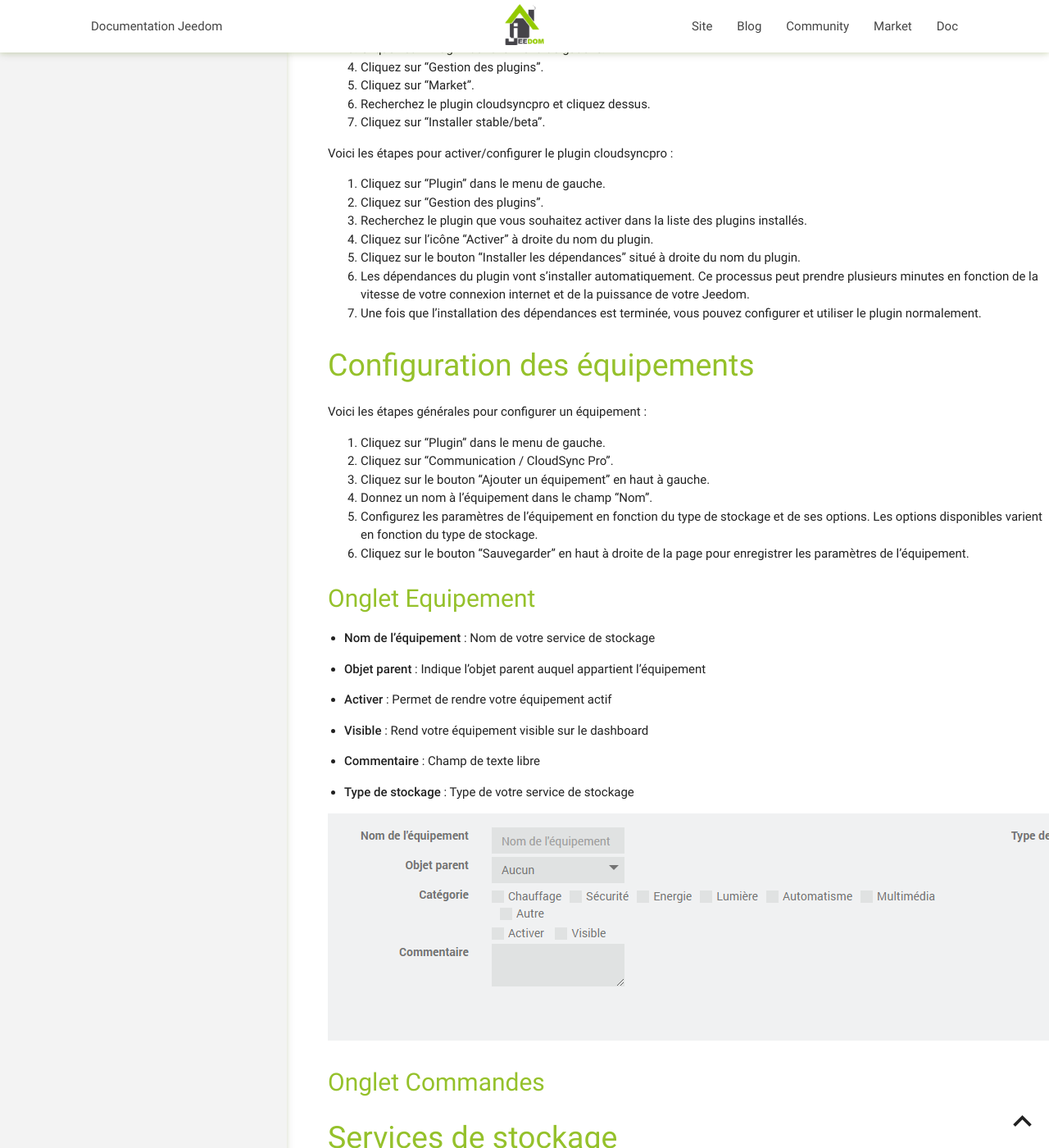
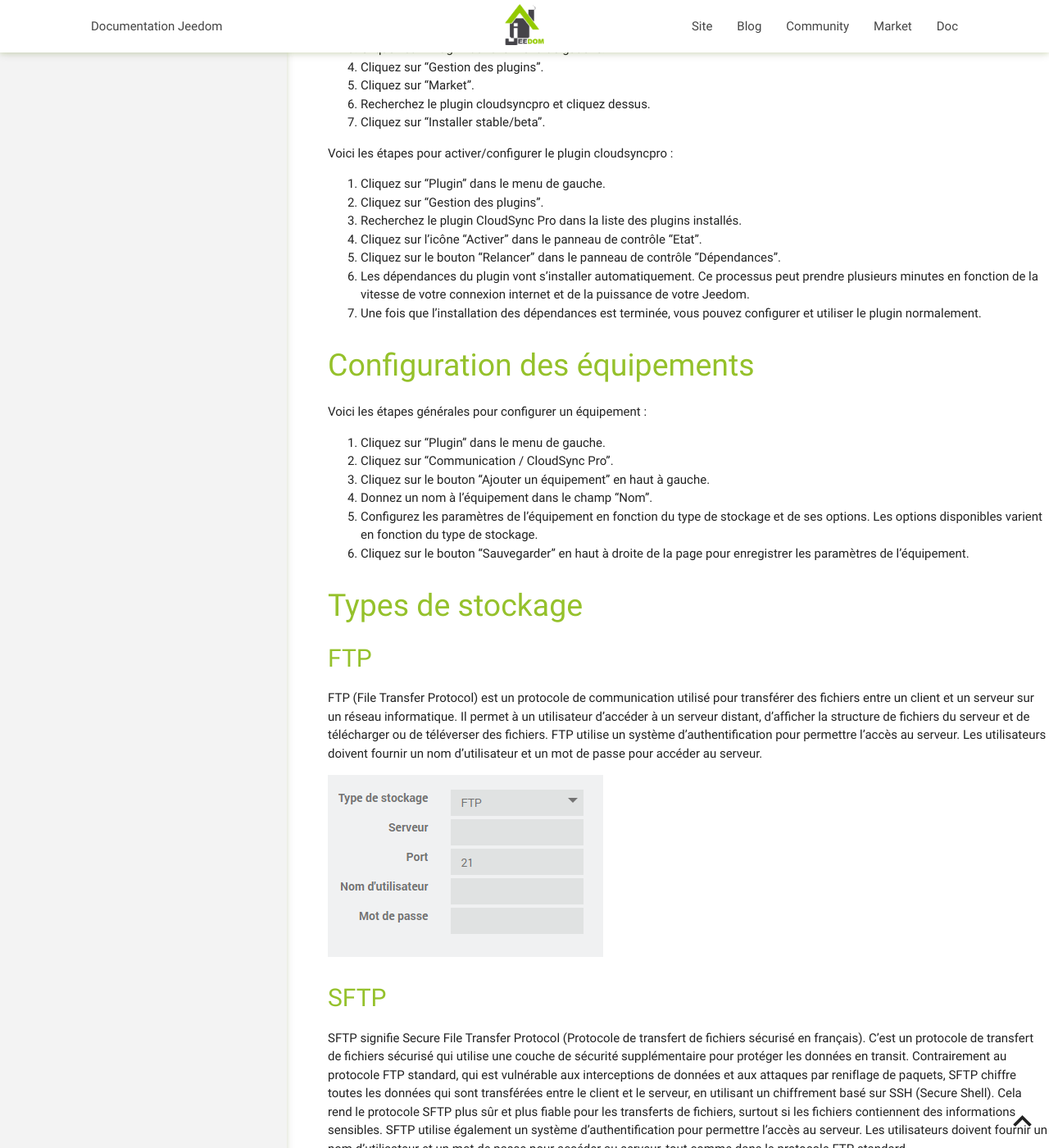
Before and after one commit to thanaus/jeedom_docs, a Jekyll site: the page built from plugins/cloudsyncpro/fr_FR/index.md, in a window 1280 px wide and 1400 px high, scrolled down 459 px. Shown: the whole window at 82% size. Built offline with Jekyll 4.4.1, drawn with Linux system fonts in a browser that asks for light colours; our own code applies the rules of GitHub Pages for plain Markdown files.

Commit message:
Update index.md

```diff
--- a/plugins/cloudsyncpro/fr_FR/index.md
+++ b/plugins/cloudsyncpro/fr_FR/index.md
@@ -23,9 +23,9 @@ Voici les étapes pour activer/configurer le plugin cloudsyncpro :
 
 1. Cliquez sur "Plugin" dans le menu de gauche.
 2. Cliquez sur "Gestion des plugins".
-3. Recherchez le plugin que vous souhaitez activer dans la liste des plugins installés.
-4. Cliquez sur l'icône "Activer" à droite du nom du plugin.
-5. Cliquez sur le bouton "Installer les dépendances" situé à droite du nom du plugin.
+3. Recherchez le plugin CloudSync Pro dans la liste des plugins installés.
+4. Cliquez sur l'icône "Activer" dans le panneau de contrôle "Etat".
+5. Cliquez sur le bouton "Relancer" dans le panneau de contrôle "Dépendances".
 6. Les dépendances du plugin vont s'installer automatiquement. Ce processus peut prendre plusieurs minutes en fonction de la vitesse de votre connexion internet et de la puissance de votre Jeedom.
 7. Une fois que l'installation des dépendances est terminée, vous pouvez configurer et utiliser le plugin normalement.
 
@@ -41,28 +41,8 @@ Voici les étapes générales pour configurer un équipement :
 5. Configurez les paramètres de l'équipement en fonction du type de stockage et de ses options. Les options disponibles varient en fonction du type de stockage.
 6. Cliquez sur le bouton "Sauvegarder" en haut à droite de la page pour enregistrer les paramètres de l'équipement.
 
-Onglet Equipement
------------------
-
--   **Nom de l’équipement** : Nom de votre service de stockage
-
--   **Objet parent** : Indique l’objet parent auquel appartient l’équipement
-
--   **Activer** : Permet de rendre votre équipement actif
-
--   **Visible** : Rend votre équipement visible sur le dashboard
-
--   **Commentaire** : Champ de texte libre
-
--   **Type de stockage** : Type de votre service de stockage
-
-![cloudsyncpro](../images/1b27a7acbb02749f2dc1777ab5ca1686.png)
-
-Onglet Commandes
-----------------
-
-Services de stockage
-====================
+Types de stockage
+=================
 
 FTP
 ---
```
